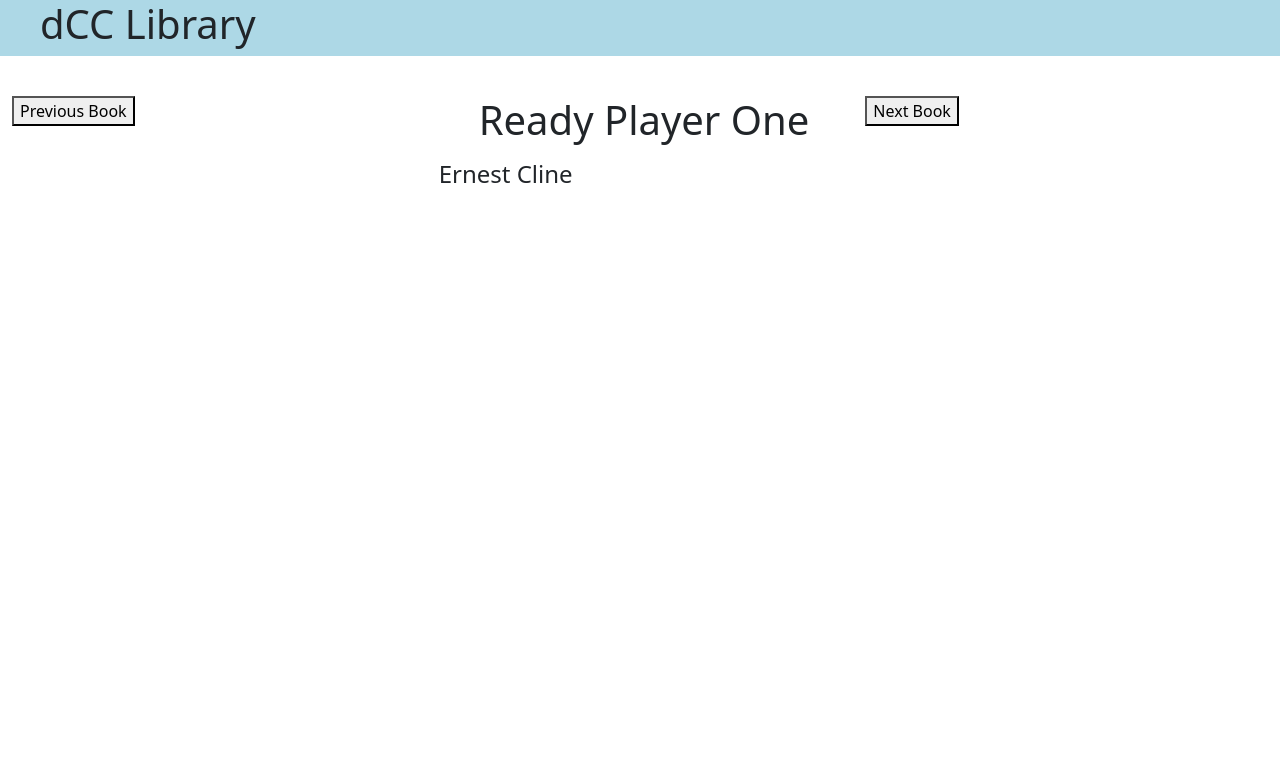
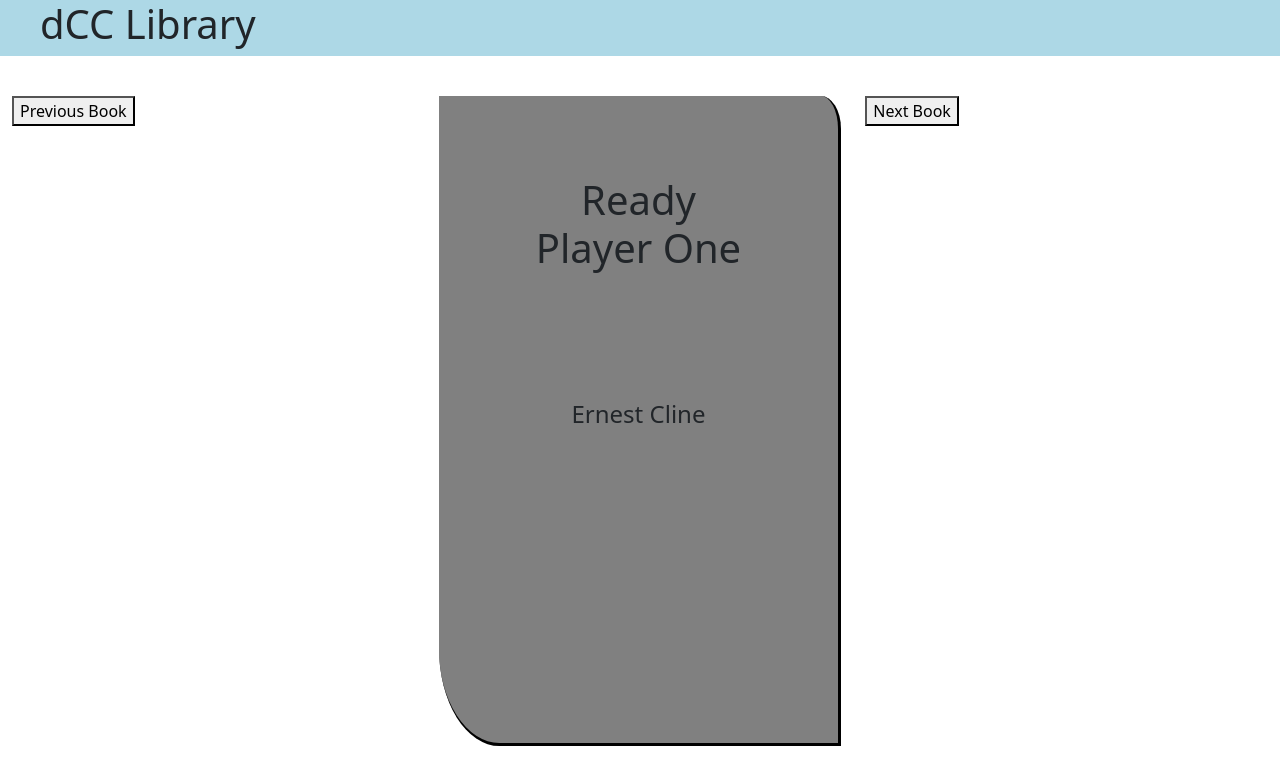
Before and after one commit to BrandonMCarlson/react-tutorial-dcc, a React (Create React App) app: page / in a window 1280 px wide. Shown: the top 784 px of the page. Built offline with nearby package versions, Linux system fonts and the light colour scheme.

Commit message:
book design is coming together. custum style implemented.

```diff
--- /dev/null
+++ b/src/components/Book/Book.css
@@ -0,0 +1,32 @@
+.cover {
+    background-color: white;
+    text-align: center;
+    border: solid black;
+    border-width: 1 1px;
+    height: 88%;
+    width: 95%;
+}
+
+.book {
+    background-color: grey;
+    text-align: center;
+    border-right: solid black;
+    border-bottom: solid black;
+    border-width: 1 1px;
+    height: 650px;
+    width: 100%;
+    border-bottom-left-radius: 15%;
+    border-top-right-radius: 5%;
+}
+
+.title {
+    padding: 20%;
+
+}
+
+.author {
+    padding-top: 10%;
+    padding-left: 5%;
+    padding-right: 5%;
+    padding-bottom: 50%;
+}
--- /dev/null
+++ b/src/components/Book/Book.jsx
@@ -0,0 +1,16 @@
+import React from 'react';
+import './Book.css'
+
+const Book = (props) => {
+    return (
+        <div className="book">
+            <div vlassName="cover">
+            <h1 className="title">{props.book.title}</h1>
+            <h4 className="author">{props.book.author}</h4>
+            </div>
+
+        </div>
+      );
+}
+
+export default Book;
--- a/src/components/BookViewer/BookViewer.jsx
+++ b/src/components/BookViewer/BookViewer.jsx
@@ -1,4 +1,5 @@
 import React from "react";
+import Book from '../Book/Book';
 
 const BookViewer = (props) => {
     return (
@@ -9,8 +10,7 @@
         </div>
     <div className="col-md-4">
         {/*Display book with cover here*/}
-    <h1>{props.book.title}</h1>
-    <h4>{props.book.author}</h4>
+        <Book book={props.book} />
     </div>
     <div className="col-md-4">
         {/*Button here to move to the next book viewed*/}
```
Lines whose indentation alone changed are shown as unchanged.
